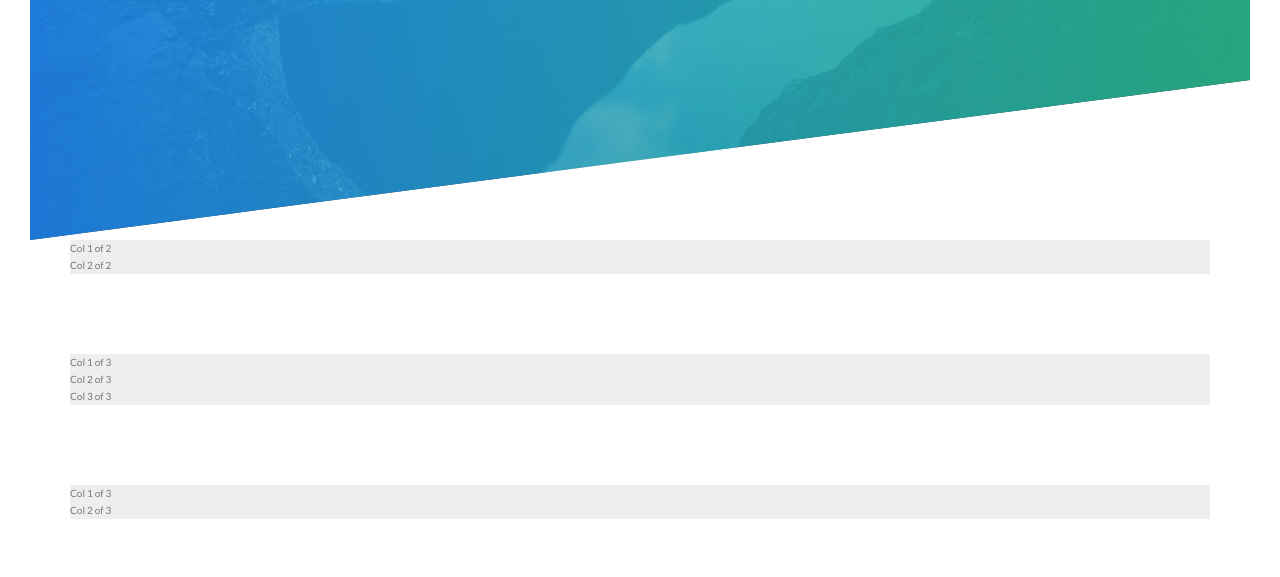
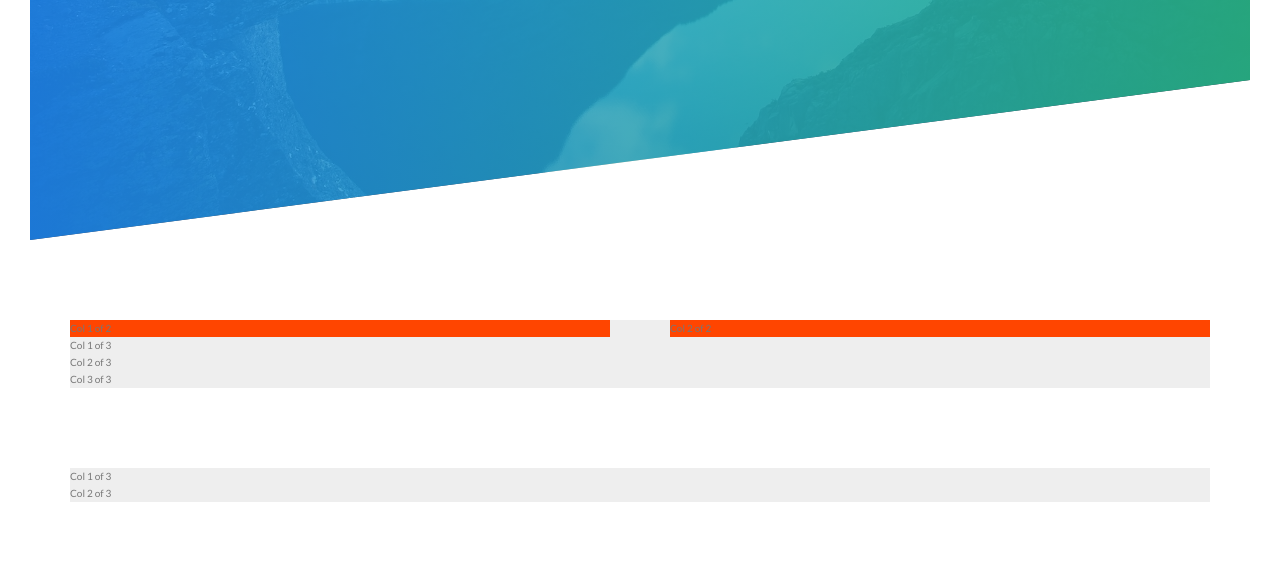
Before and after one commit to SparksFullStack/naturelust, a PHP site: page / in a window 1280 px wide. Shown: the part 550-1127 px from the top of the page. Run offline with PHP 8.4, Linux system fonts and the light colour scheme; some libraries are stand-ins or nearby versions.

Commit message:
col-1-of-2 setup

```diff
--- a/css/style.css
+++ b/css/style.css
@@ -136,3 +136,9 @@ body {
   margin: 0 auto; }
   .row:not(:last-child) {
     margin-bottom: 8rem; }
+  .row .col-1-of-2 {
+    width: calc((100% - 6rem) / 2);
+    background-color: orangered;
+    float: left; }
+    .row .col-1-of-2:not(:last-child) {
+      margin-right: 6rem; }
--- a/sass/layout/_grid.scss
+++ b/sass/layout/_grid.scss
@@ -7,4 +7,14 @@
     &:not(:last-child){ // here we add the 8rem margin on the bottom to all rows besides the last one on the page
         margin-bottom: $gutter-vertical;
     }
+
+    .col-1-of-2 {
+        width: calc((100% - #{$gutter-horizontal}) / 2); // note that to use a variable with the calc function it needs the special #{} syntax
+        background-color: orangered;
+        float: left;
+
+        &:not(:last-child){
+            margin-right: $gutter-horizontal;
+        }
+    }
 }
```
